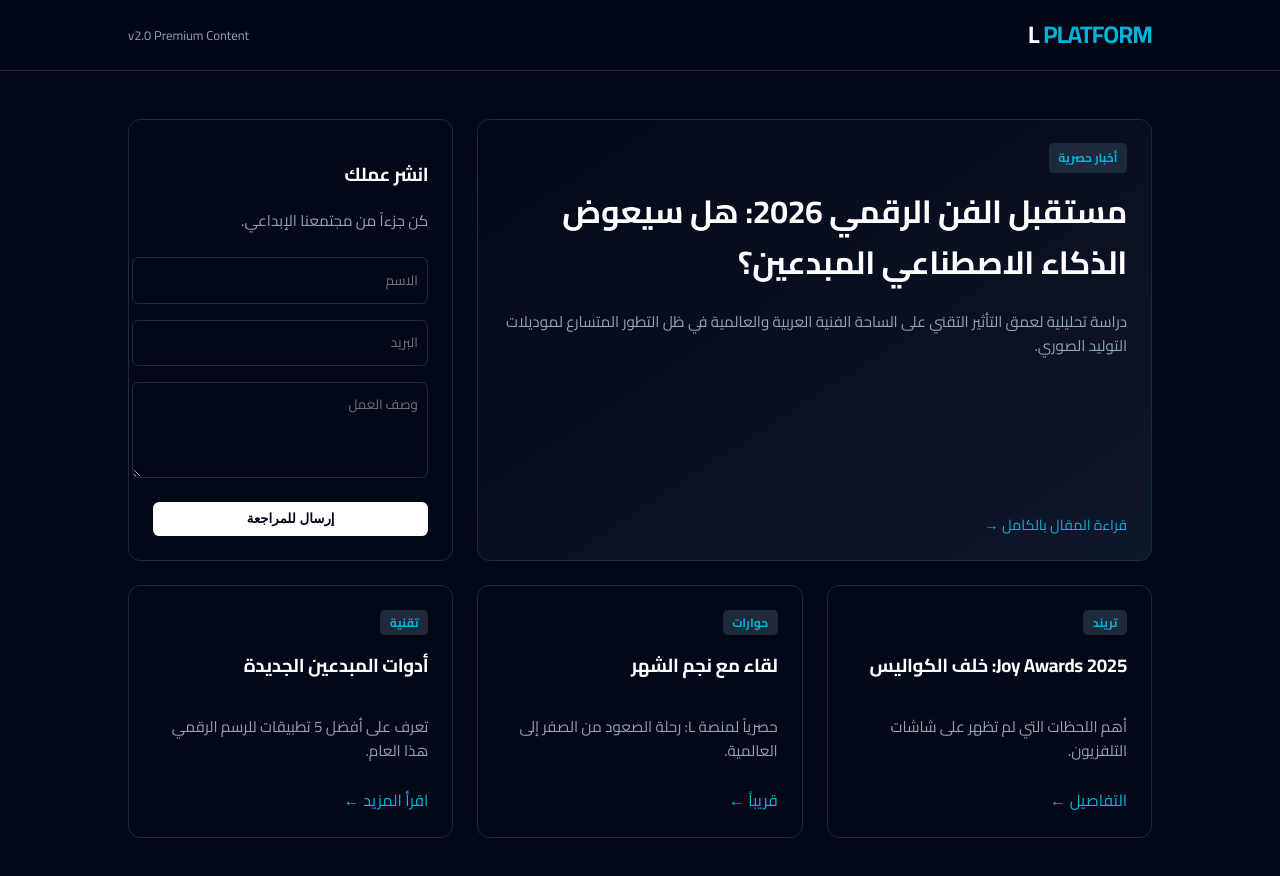
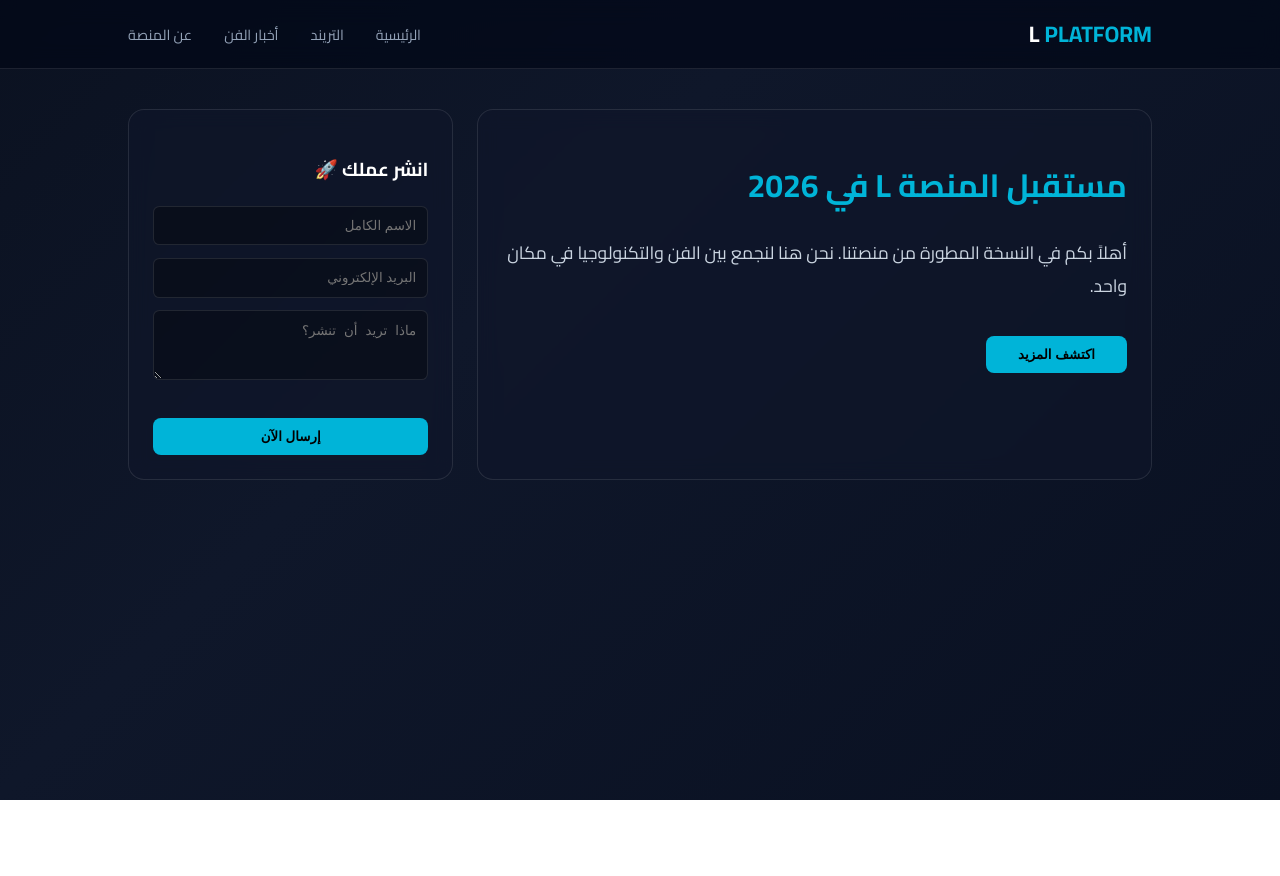
Before and after one commit to molikebo/L-Platform, a plain HTML site: page index.html in a window 1280 px wide. After the commit the page ends 800 px from the top, so only its background shows below. Drawn offline with Linux system fonts and the light colour scheme.

Commit message:
إضافة القائمة العلوية وخلفية متحركة احترافية

```diff
--- a/index.html
+++ b/index.html
@@ -3,109 +3,103 @@
 <head>
     <meta charset="UTF-8">
     <meta name="viewport" content="width=device-width, initial-scale=1.0">
-    <title>L Platform | Premium Edition</title>
+    <title>L Platform | Premium Experience</title>
     <link href="https://fonts.googleapis.com/css2?family=Cairo:wght@300;400;700&family=Inter:wght@400;700&display=swap" rel="stylesheet">
     <style>
         :root {
-            --background: #020817; /* لون خلفية Shadcn الشهير */
+            --background: #020817;
             --foreground: #ffffff;
-            --card: #020817;
-            --card-foreground: #ffffff;
             --primary: #00b4d8;
-            --secondary: #1e293b;
-            --muted: #94a3b8;
-            --border: #1e293b;
+            --border: rgba(255, 255, 255, 0.1);
+            --card-bg: rgba(15, 23, 42, 0.6); /* شفافية بسيطة لزوم الأنيميشن */
         }
 
+        /* خلفية أنيميشن هادئة */
         body {
-            background-color: var(--background);
+            background: linear-gradient(-45deg, #020817, #0f172a, #010409, #020817);
+            background-size: 400% 400%;
+            animation: gradientBG 15s ease infinite;
             color: var(--foreground);
             font-family: 'Cairo', sans-serif;
             margin: 0;
-            line-height: 1.6;
+            min-height: 100vh;
         }
 
-        /* Navbar بلمسة Shadcn */
+        @keyframes gradientBG {
+            0% { background-position: 0% 50%; }
+            50% { background-position: 100% 50%; }
+            100% { background-position: 0% 50%; }
+        }
+
+        /* القائمة العلوية (Menu) */
         nav {
             border-bottom: 1px solid var(--border);
-            padding: 1rem 10%;
+            padding: 0.8rem 10%;
             display: flex;
             justify-content: space-between;
             align-items: center;
-            background: rgba(2, 8, 23, 0.8);
-            backdrop-filter: blur(8px);
-            position: sticky; top: 0; z-index: 50;
+            background: rgba(2, 8, 23, 0.7);
+            backdrop-filter: blur(12px);
+            position: sticky; top: 0; z-index: 1000;
         }
 
-        .logo { font-size: 1.5rem; font-weight: 700; letter-spacing: -0.05rem; }
+        .nav-links { display: flex; gap: 2rem; list-style: none; margin: 0; padding: 0; }
+        .nav-links a {
+            color: #94a3b8; text-decoration: none; font-size: 0.9rem;
+            font-weight: 500; transition: 0.3s;
+        }
+        .nav-links a:hover { color: var(--primary); }
+
+        .logo { font-size: 1.4rem; font-weight: 800; color: white; text-decoration: none; }
         .logo span { color: var(--primary); }
 
-        /* Bento Grid المحسنة */
+        /* Bento Grid */
         .container {
             display: grid;
             grid-template-columns: repeat(12, 1fr);
             gap: 1.5rem;
-            padding: 3rem 10%;
+            padding: 2.5rem 10%;
         }
 
         .shadcn-card {
             grid-column: span 4;
-            background: var(--card);
+            background: var(--card-bg);
             border: 1px solid var(--border);
-            border-radius: 0.75rem;
+            border-radius: 1rem;
             padding: 1.5rem;
-            transition: all 0.2s ease;
-            display: flex; flex-direction: column;
-            justify-content: space-between;
+            backdrop-filter: blur(10px);
+            transition: transform 0.3s ease, border-color 0.3s ease;
         }
 
-        .shadcn-card:hover { border-color: var(--primary); background: #030a1c; }
-
-        .featured { grid-column: span 8; background: linear-gradient(to bottom right, #020817, #0f172a); }
-
-        .badge {
-            background: var(--secondary);
-            color: var(--primary);
-            padding: 0.2rem 0.6rem;
-            border-radius: 0.3rem;
-            font-size: 0.75rem;
-            font-weight: 600;
-            width: fit-content;
+        .shadcn-card:hover {
+            transform: translateY(-5px);
+            border-color: var(--primary);
+            box-shadow: 0 10px 30px rgba(0, 180, 216, 0.1);
         }
 
-        h1, h2, h3 { font-weight: 700; letter-spacing: -0.02rem; margin-top: 1rem; }
+        .featured { grid-column: span 8; }
 
-        .description { color: var(--muted); font-size: 0.95rem; margin-bottom: 1.5rem; }
-
-        /* Buttons & Inputs (Shadcn Style) */
-        .input-group { margin-bottom: 1rem; }
-        input, textarea {
+        .btn-primary {
+            background: var(--primary);
+            color: #000;
+            padding: 0.7rem;
+            border-radius: 0.5rem;
+            border: none;
             width: 100%;
-            background: transparent;
-            border: 1px solid var(--border);
-            border-radius: 0.4rem;
-            padding: 0.6rem;
-            color: white;
-            font-family: inherit;
+            font-weight: 700;
+            cursor: pointer;
+            margin-top: 1rem;
         }
 
-        input:focus { outline: 1px solid var(--primary); border-color: var(--primary); }
-
-        .btn-primary {
-            background: var(--foreground);
-            color: var(--background);
-            padding: 0.6rem 1rem;
-            border-radius: 0.4rem;
-            font-weight: 600;
-            border: none;
-            cursor: pointer;
-            width: 100%;
-            transition: opacity 0.2s;
+        input, textarea {
+            width: 100%; background: rgba(0,0,0,0.3);
+            border: 1px solid var(--border);
+            padding: 0.7rem; border-radius: 0.4rem; color: white;
+            margin-bottom: 0.8rem; box-sizing: border-box;
         }
 
-        .btn-primary:hover { opacity: 0.9; }
-
-        @media (max-width: 1024px) {
+        @media (max-width: 768px) {
+            .nav-links { display: none; } /* يختفي في الموبايل لتبسيطه حالياً */
             .shadcn-card, .featured { grid-column: span 12; }
         }
     </style>
@@ -113,52 +107,30 @@
 <body>
 
 <nav>
-    <div class="logo">L <span>PLATFORM</span></div>
-    <div style="font-size: 0.8rem; color: var(--muted);">v2.0 Premium Content</div>
+    <a href="#" class="logo">L <span>PLATFORM</span></a>
+    <ul class="nav-links">
+        <li><a href="index.html">الرئيسية</a></li>
+        <li><a href="#">التريند</a></li>
+        <li><a href="#">أخبار الفن</a></li>
+        <li><a href="#">عن المنصة</a></li>
+    </ul>
 </nav>
 
 <div class="container">
     <div class="shadcn-card featured">
-        <div>
-            <span class="badge">أخبار حصرية</span>
-            <h1>مستقبل الفن الرقمي 2026: هل سيعوض الذكاء الاصطناعي المبدعين؟</h1>
-            <p class="description">دراسة تحليلية لعمق التأثير التقني على الساحة الفنية العربية والعالمية في ظل التطور المتسارع لموديلات التوليد الصوري.</p>
-        </div>
-        <a href="#" style="color: var(--primary); text-decoration: none; font-size: 0.9rem;">قراءة المقال بالكامل →</a>
+        <h1 style="color: var(--primary);">مستقبل المنصة L في 2026</h1>
+        <p style="color: #cbd5e1; font-size: 1.1rem;">أهلاً بكم في النسخة المطورة من منصتنا. نحن هنا لنجمع بين الفن والتكنولوجيا في مكان واحد.</p>
+        <button class="btn-primary" style="width: auto; padding: 0.7rem 2rem;">اكتشف المزيد</button>
     </div>
 
     <div class="shadcn-card">
-        <div>
-            <h3>انشر عملك</h3>
-            <p class="description">كن جزءاً من مجتمعنا الإبداعي.</p>
-            <form name="contact" method="POST" data-netlify="true">
-                <div class="input-group"><input type="text" name="name" placeholder="الاسم"></div>
-                <div class="input-group"><input type="email" name="email" placeholder="البريد"></div>
-                <div class="input-group"><textarea name="message" placeholder="وصف العمل" rows="3"></textarea></div>
-                <button type="submit" class="btn-primary">إرسال للمراجعة</button>
-            </form>
-        </div>
-    </div>
-
-    <div class="shadcn-card">
-        <span class="badge">تريند</span>
-        <h3>Joy Awards 2025: خلف الكواليس</h3>
-        <p class="description">أهم اللحظات التي لم تظهر على شاشات التلفزيون.</p>
-        <a href="#" style="color: var(--primary); text-decoration: none;">التفاصيل ←</a>
-    </div>
-
-    <div class="shadcn-card">
-        <span class="badge">حوارات</span>
-        <h3>لقاء مع نجم الشهر</h3>
-        <p class="description">حصرياً لمنصة L: رحلة الصعود من الصفر إلى العالمية.</p>
-        <a href="#" style="color: var(--primary); text-decoration: none;">قريباً ←</a>
-    </div>
-
-    <div class="shadcn-card">
-        <span class="badge">تقنية</span>
-        <h3>أدوات المبدعين الجديدة</h3>
-        <p class="description">تعرف على أفضل 5 تطبيقات للرسم الرقمي هذا العام.</p>
-        <a href="#" style="color: var(--primary); text-decoration: none;">اقرأ المزيد ←</a>
+        <h3>انشر عملك 🚀</h3>
+        <form name="contact" method="POST" data-netlify="true">
+            <input type="text" name="name" placeholder="الاسم الكامل">
+            <input type="email" name="email" placeholder="البريد الإلكتروني">
+            <textarea name="message" placeholder="ماذا تريد أن تنشر؟" rows="3"></textarea>
+            <button type="submit" class="btn-primary">إرسال الآن</button>
+        </form>
     </div>
 </div>
 
```
